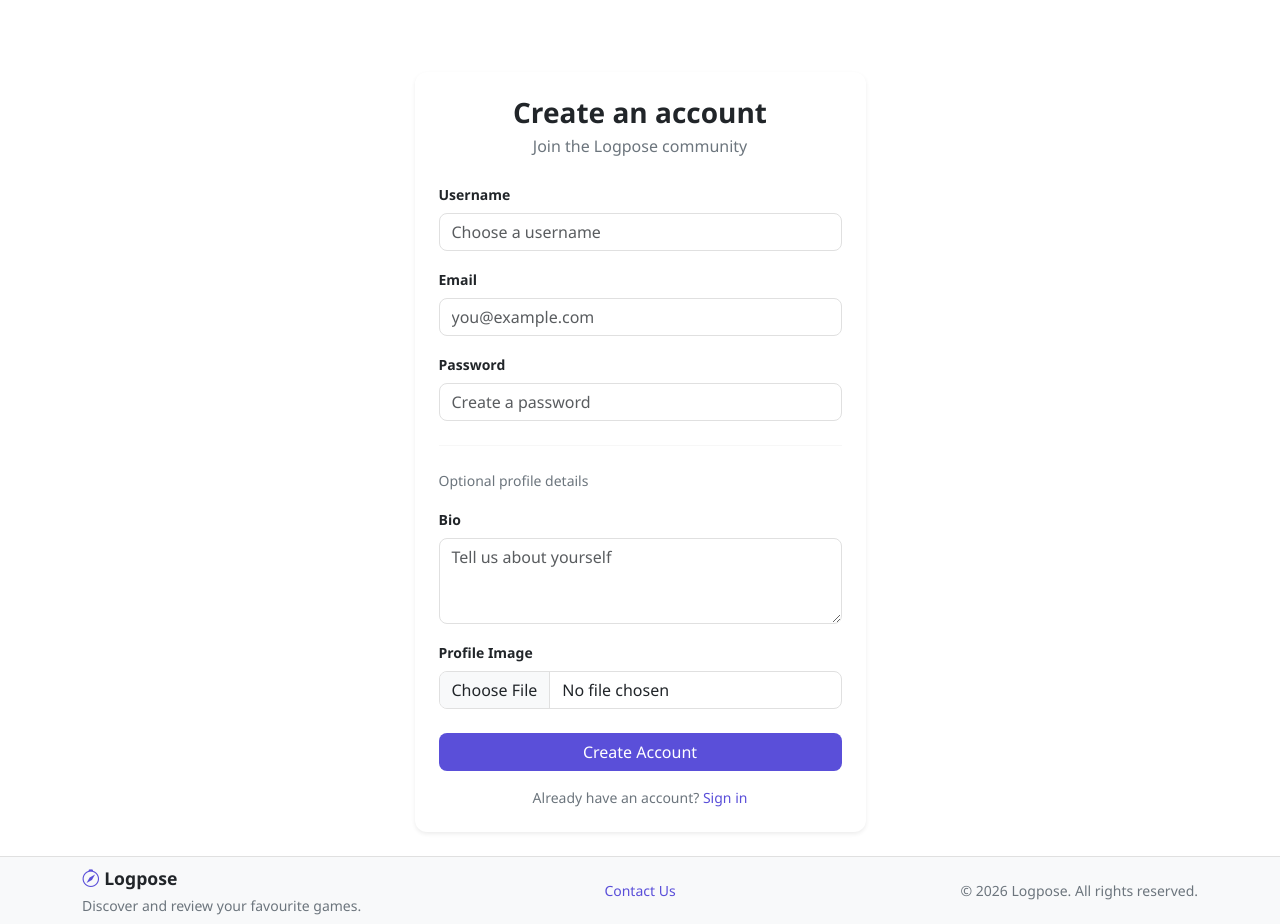
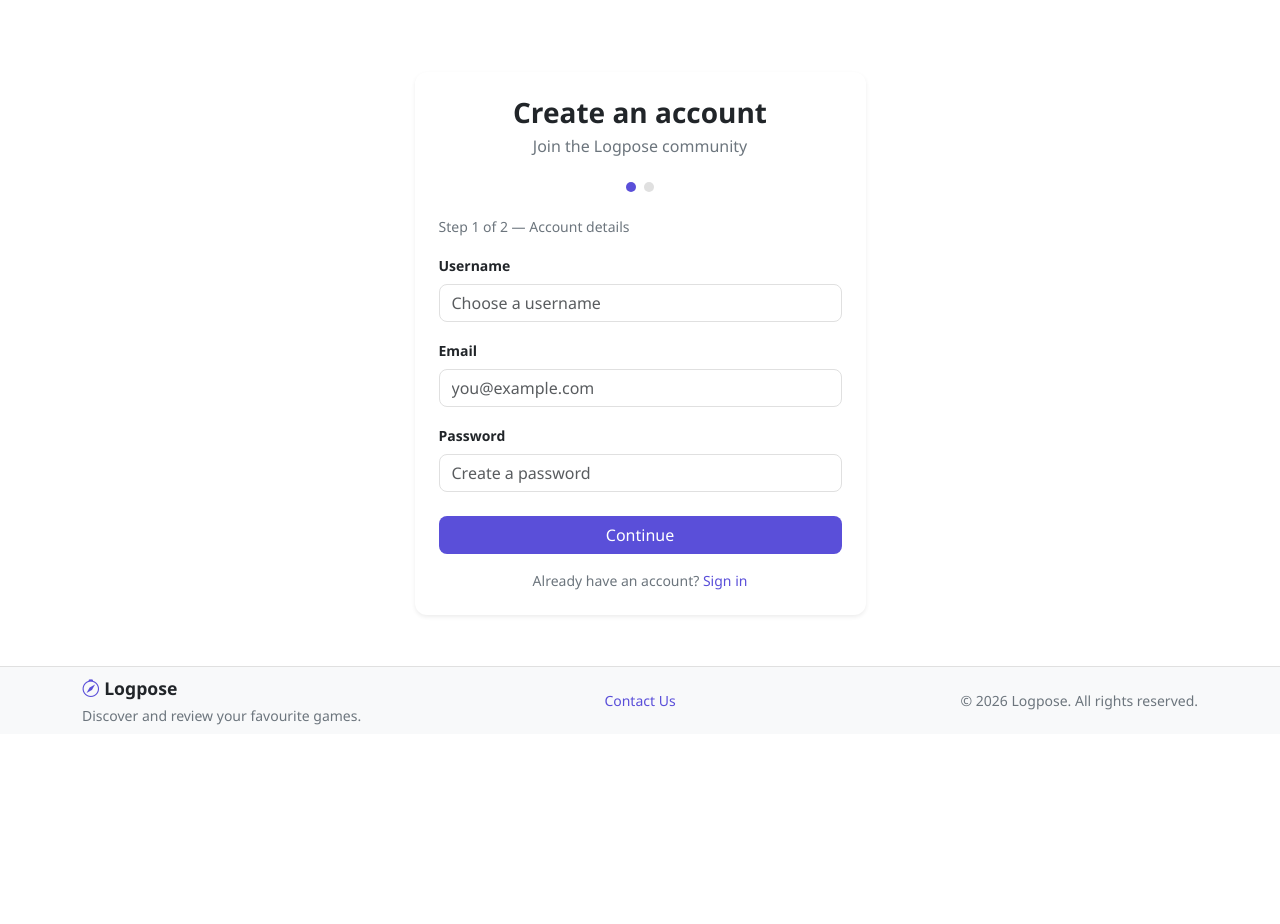
Before and after one commit to JosephMcLean118/logpose_project, a Django app: page /register/ in a window 1280 px wide. Shown: the part 66-990 px from the top of the page. After the commit the page ends 791 px from the top, so only its background shows below. Run offline with Django 4.2, Linux system fonts and the light colour scheme.

Commit message:
Enhance registration form: implement multi-step layout for account and profile details, add validation, and improve user experience

```diff
--- a/logpose_project/templates/logpose/register.html
+++ b/logpose_project/templates/logpose/register.html
@@ -19,8 +19,18 @@
         <h3 class="text-center mb-1 fw-bold">Create an account</h3>
         <p class="text-center text-secondary mb-4">Join the Logpose community</p>
 
-        <form method="post" enctype="multipart/form-data">
+        <form id="registerForm" method="post" enctype="multipart/form-data">
           {% csrf_token %}
+
+          <!-- Step indicator -->
+          <div class="d-flex justify-content-center mb-4 gap-2">
+            <span id="dot1" style="width: 10px; height: 10px; border-radius: 50%; background: var(--accent); display: inline-block;"></span>
+            <span id="dot2" style="width: 10px; height: 10px; border-radius: 50%; background: var(--border); display: inline-block;"></span>
+          </div>
+
+          <!-- Step 1: Required fields -->
+          <div id="step1">
+            <p class="small text-secondary mb-3">Step 1 of 2 — Account details</p>
 
             <div class="mb-3">
               <label class="form-label small fw-semibold">Username</label>
@@ -45,8 +55,14 @@
                      style="border-radius: 8px; border-color: var(--border);">
             </div>
 
-          <hr class="my-4" style="border-color: var(--border);">
-          <p class="small text-secondary mb-3">Optional profile details</p>
+            <button type="button" id="continueBtn" class="btn btn-accent w-100 mt-2">
+              Continue
+            </button>
+          </div>
+
+          <!-- Step 2: Optional profile details -->
+          <div id="step2" style="display: none;">
+            <p class="small text-secondary mb-3">Step 2 of 2 — Profile details (optional)</p>
 
             <div class="mb-3">
               <label class="form-label small fw-semibold">Bio</label>
@@ -61,10 +77,45 @@
                      style="border-radius: 8px; border-color: var(--border);">
             </div>
 
-          <button type="submit" class="btn btn-accent w-100 mt-2">
+            <div class="d-flex gap-2 mt-2">
+              <button type="button" id="backBtn" class="btn btn-outline-secondary w-50"
+                      style="border-radius: 8px;">
+                Back
+              </button>
+              <button type="submit" class="btn btn-accent w-50">
                 Create Account
               </button>
+            </div>
+          </div>
         </form>
+
+        <script>
+          const step1 = document.getElementById('step1');
+          const step2 = document.getElementById('step2');
+          const dot1 = document.getElementById('dot1');
+          const dot2 = document.getElementById('dot2');
+
+          document.getElementById('continueBtn').addEventListener('click', function () {
+            const inputs = step1.querySelectorAll('input[required]');
+            let valid = true;
+            for (const input of inputs) {
+              if (!input.reportValidity()) { valid = false; break; }
+            }
+            if (!valid) return;
+
+            step1.style.display = 'none';
+            step2.style.display = 'block';
+            dot1.style.background = 'var(--border)';
+            dot2.style.background = 'var(--accent)';
+          });
+
+          document.getElementById('backBtn').addEventListener('click', function () {
+            step2.style.display = 'none';
+            step1.style.display = 'block';
+            dot2.style.background = 'var(--border)';
+            dot1.style.background = 'var(--accent)';
+          });
+        </script>
 
         <p class="text-center mt-3 mb-0 small text-secondary">
           Already have an account?
```
Lines whose indentation alone changed are shown as unchanged.
